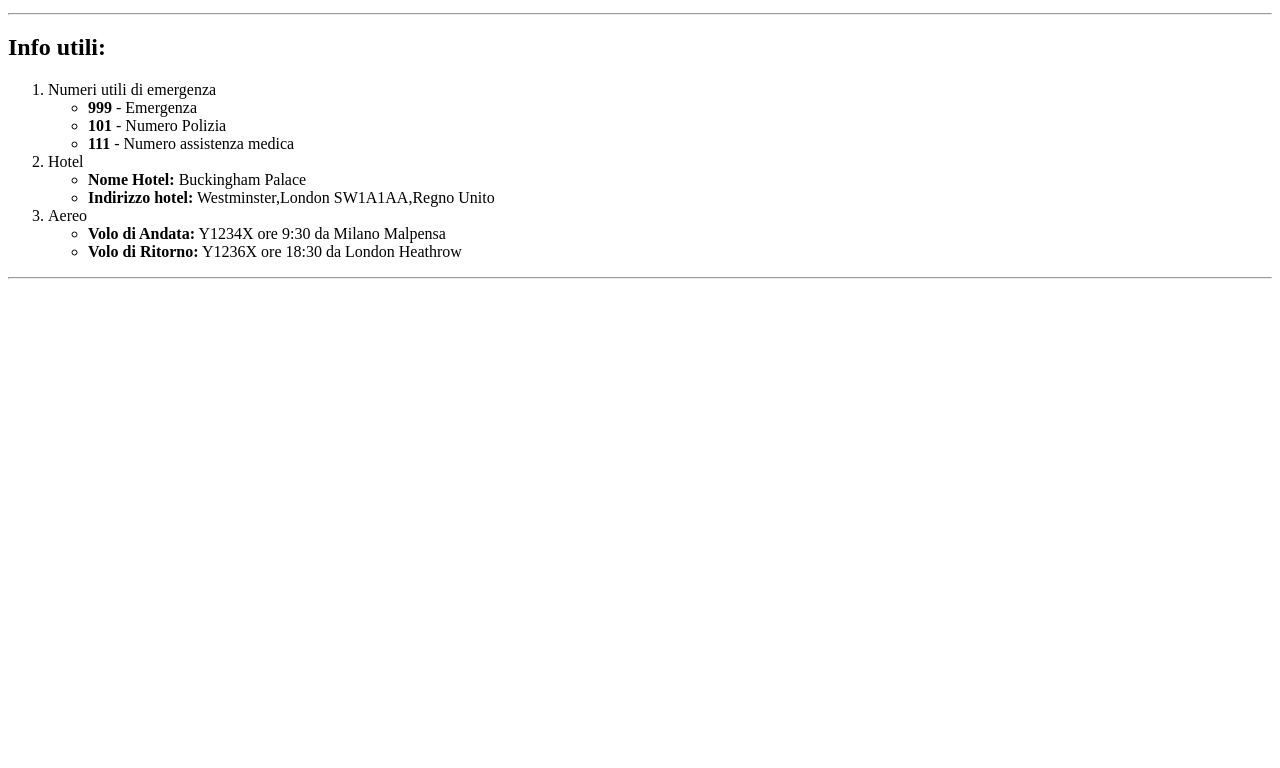
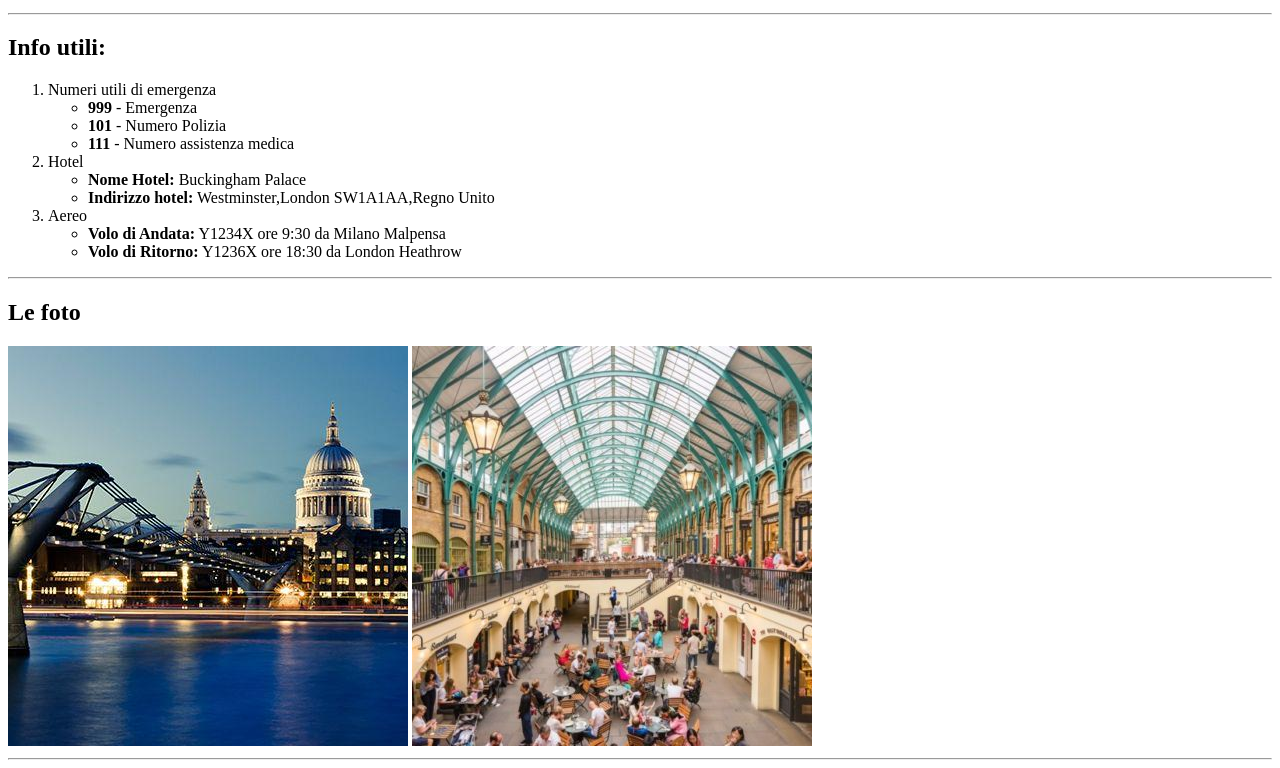
Before and after one commit to FilippoR00/html-london-trip, a plain HTML site: page index.html in a window 1280 px wide. Shown: the part 1029-1797 px from the top of the page. Before the commit the page ends 1316 px from the top, so only its background shows below. Drawn offline with Linux system fonts and the light colour scheme.

Commit message:
aggiunta sezione foto

```diff
--- a/index.html
+++ b/index.html
@@ -100,8 +100,11 @@
 
         <!-- sezione foto -->
         <section>
-
+            <h2>Le foto</h2>
+            <img src="img/london-400x400-compressor_0.jpg" alt="Millennium bridge">
+            <img src="img/London-Wider-Area-e1597319992670-400x400.jpg" alt="Covent garden">
         </section>
+        <hr>
     </main>
 
     <!-- footer  -->
```
